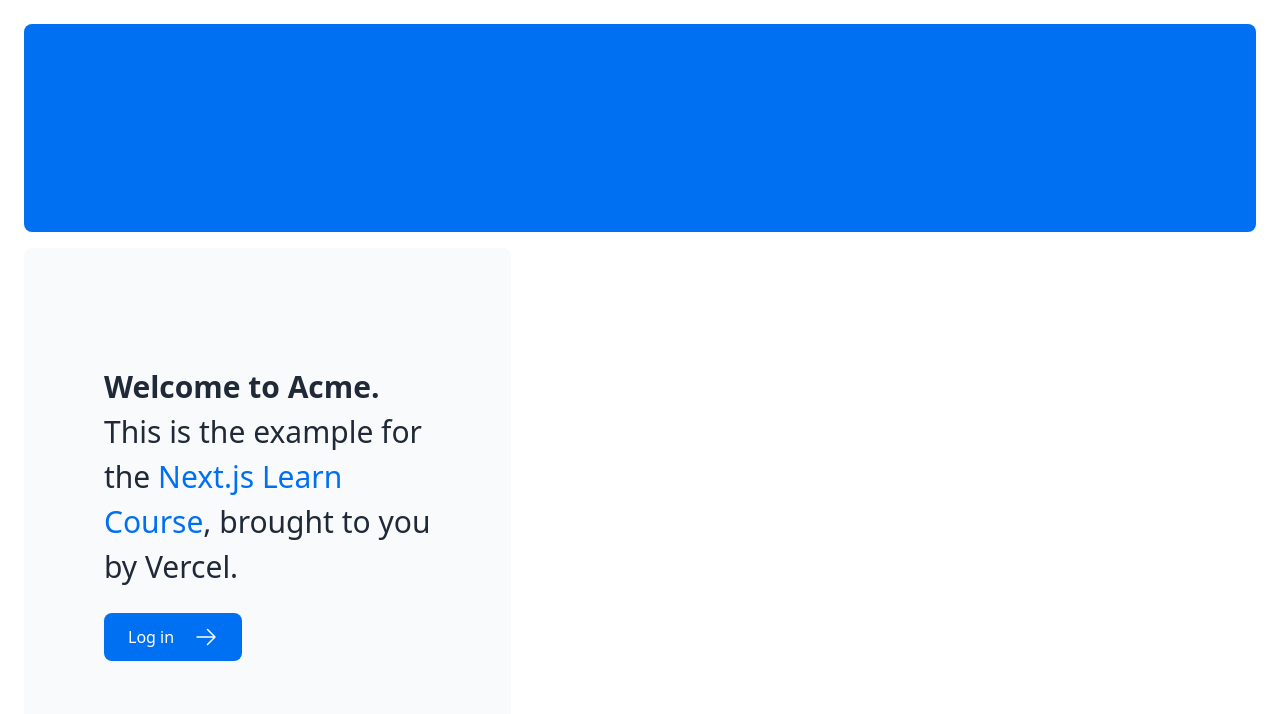
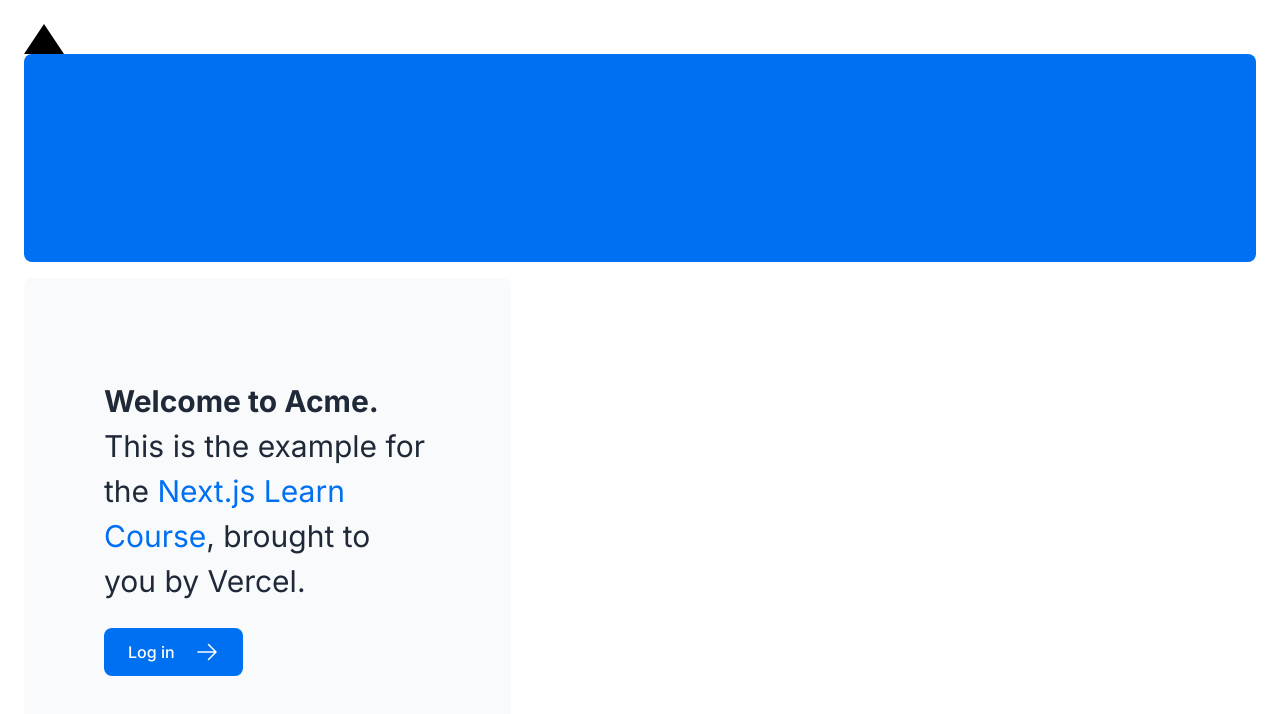
Before and after one commit to Jonthss/nextjs-dashboard, a Next.js app: page / in a window 1280 px wide. Shown: the top 714 px of the page. Built offline with nearby package versions, Linux system fonts and the light colour scheme.

Commit message:
add layout and page structure with custom styles and fonts

```diff
--- a/app/layout.tsx
+++ b/app/layout.tsx
@@ -1,5 +1,5 @@
-
 import '@/app/ui/global.css';
+import { inter } from '@/app/ui/fonts';
 
 export default function RootLayout({
   children,
@@ -8,7 +8,7 @@
 }) {
   return (
     <html lang="en">
-      <body>{children}</body>
+      <body className={`${inter.className} antialiased`}>{children}</body>
     </html>
   );
 }
--- a/app/page.tsx
+++ b/app/page.tsx
@@ -1,10 +1,12 @@
 import AcmeLogo from '@/app/ui/acme-logo';
 import { ArrowRightIcon } from '@heroicons/react/24/outline';
 import Link from 'next/link';
+import styles from '@/app/ui/home.module.css';
 
 export default function Page() {
   return (
     <main className="flex min-h-screen flex-col p-6">
+      <div className={styles.shape} />
       <div className="flex h-20 shrink-0 items-end rounded-lg bg-blue-500 p-4 md:h-52">
         {/* <AcmeLogo /> */}
       </div>
--- /dev/null
+++ b/app/ui/fonts.ts
@@ -0,0 +1,3 @@
+import { Inter } from 'next/font/google';
+
+export const inter = Inter({ subsets: ['latin'] });
--- /dev/null
+++ b/app/ui/home.module.css
@@ -0,0 +1,7 @@
+.shape {
+  height: 0;
+  width: 0;
+  border-bottom: 30px solid black;
+  border-left: 20px solid transparent;
+  border-right: 20px solid transparent;
+}
```
